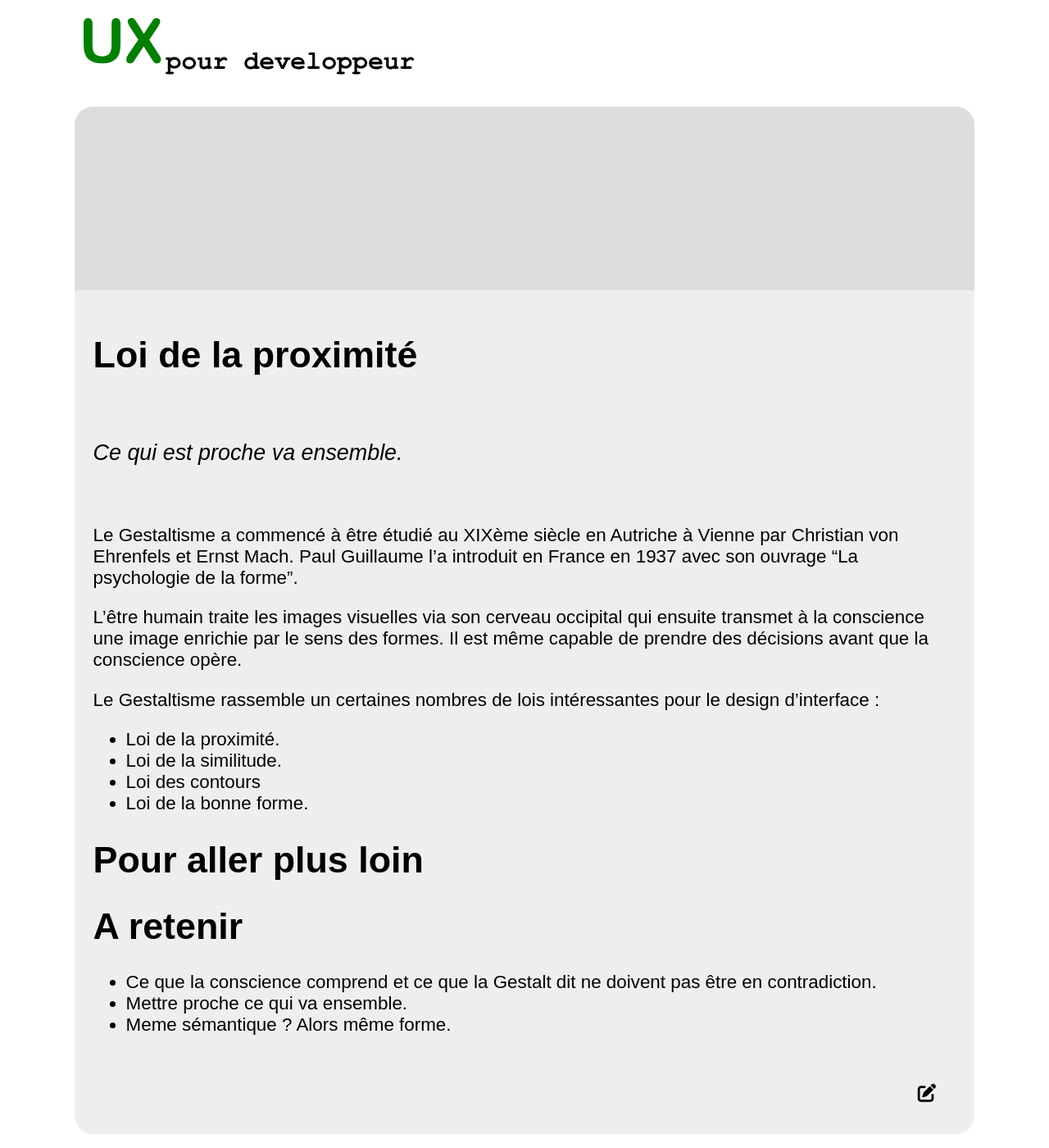
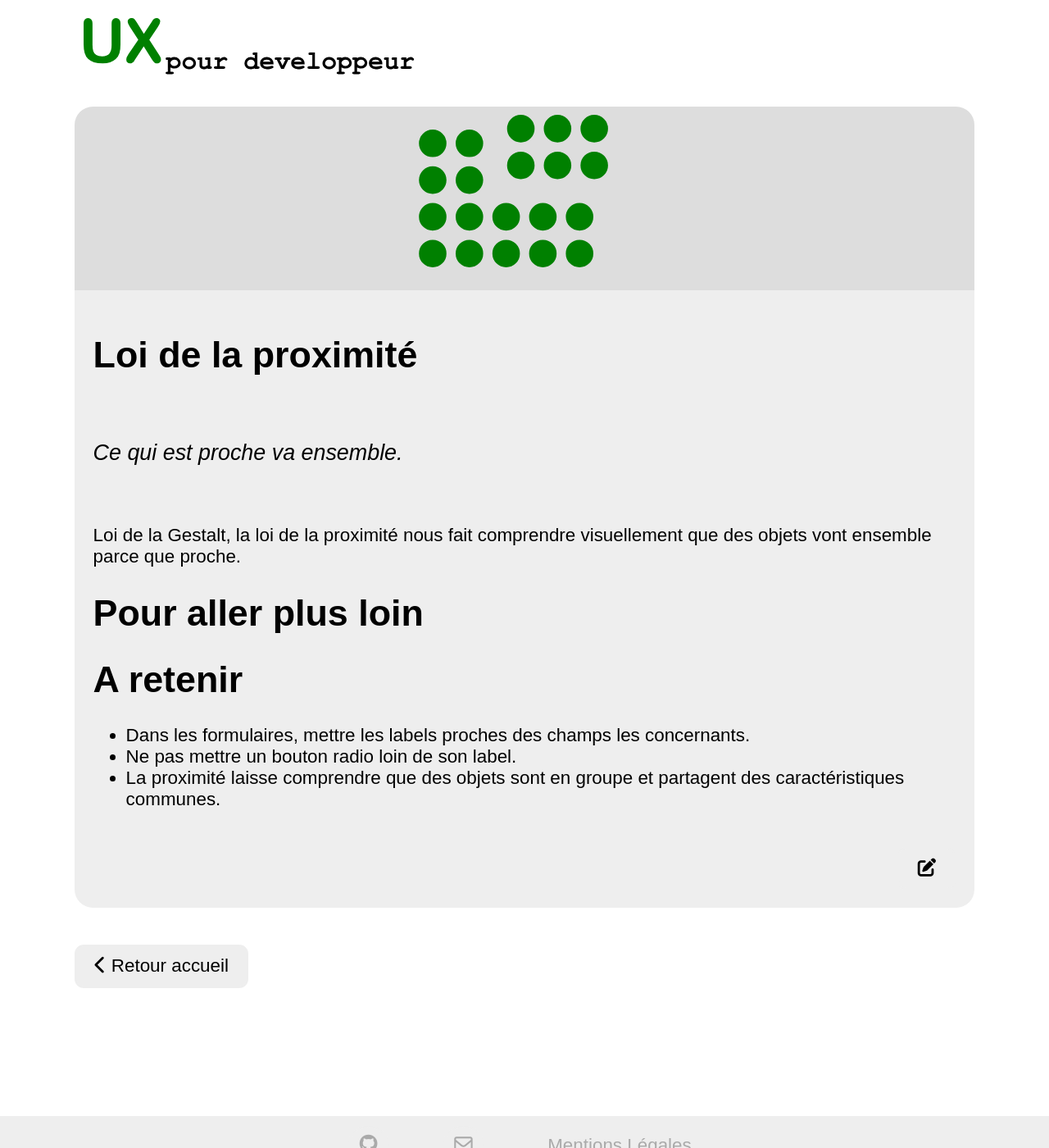
Before and after one commit to ux-lois/ux-lois.github.io, a Jekyll site: the page built from docs/_cards/09-law-of-proximity.md, in a window 1280 px wide and 1400 px high. Shown: the whole window at 82% size. Built offline with Jekyll 4.4.1, drawn with Linux system fonts in a browser that asks for light colours; nearby versions of some CDN libraries.

Commit message:
dev: added law of proximity

```diff
--- a/docs/_cards/09-law-of-proximity.md
+++ b/docs/_cards/09-law-of-proximity.md
@@ -5,21 +5,12 @@ excerpt: Ce qui est proche va ensemble.
 image: proximity
 ---
 
-Le Gestaltisme a commencé à être étudié au XIXème siècle en Autriche à Vienne par Christian von Ehrenfels et Ernst Mach. Paul Guillaume l'a introduit en France en 1937 avec son ouvrage "La psychologie de la forme".
-
-L'être humain traite les images visuelles via son cerveau occipital qui ensuite transmet à la conscience une image enrichie par le sens des formes. Il est même capable de prendre des décisions avant que la conscience opère.
-
-Le Gestaltisme rassemble un certaines nombres de lois intéressantes pour le design d'interface :
-
-- Loi de la proximité.
-- Loi de la similitude.
-- Loi des contours
-- Loi de la bonne forme.
+Loi de la Gestalt, la loi de la proximité nous fait comprendre visuellement que des objets vont ensemble parce que proche.
 
 # Pour aller plus loin
 
 # A retenir
 
-- Ce que la conscience comprend et ce que la Gestalt dit ne doivent pas être en contradiction.
-- Mettre proche ce qui va ensemble.
-- Meme sémantique ? Alors même forme.
+- Dans les formulaires, mettre les labels proches des champs les concernants.
+- Ne pas mettre un bouton radio loin de son label.
+- La proximité laisse comprendre que des objets sont en groupe et partagent des caractéristiques communes.
--- a/src/svgConfig.ts
+++ b/src/svgConfig.ts
@@ -14,7 +14,7 @@ export const config: { [key: string]: ((t: SVGTool) => void)[] } = {
   "04-jakob": [jakob],
   "07-goal-gradient": [gradient],
   "08-gestalt": [gestalt],
-  "09-proximity": [proximity],
+  "09-law-of-proximity": [proximity],
 };
 
 const set = new Set<(t: SVGTool) => void>();
```
Also changed, not shown: docs/assets/vite/bundle.mjs, docs/assets/vite/bundle.umd.js.
